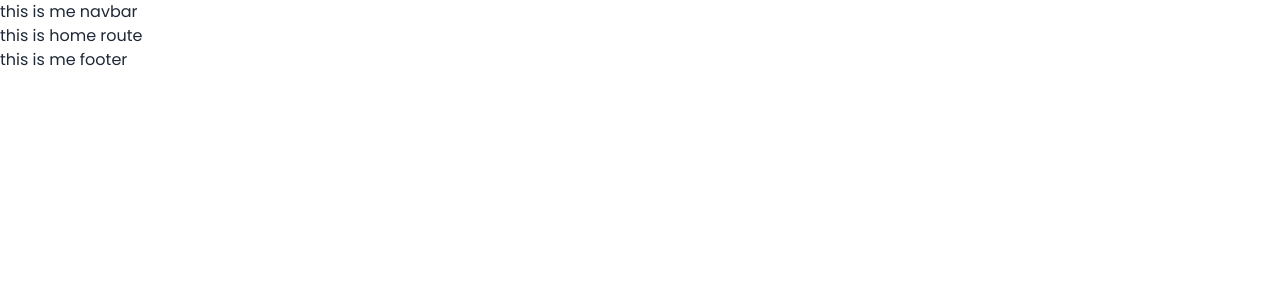
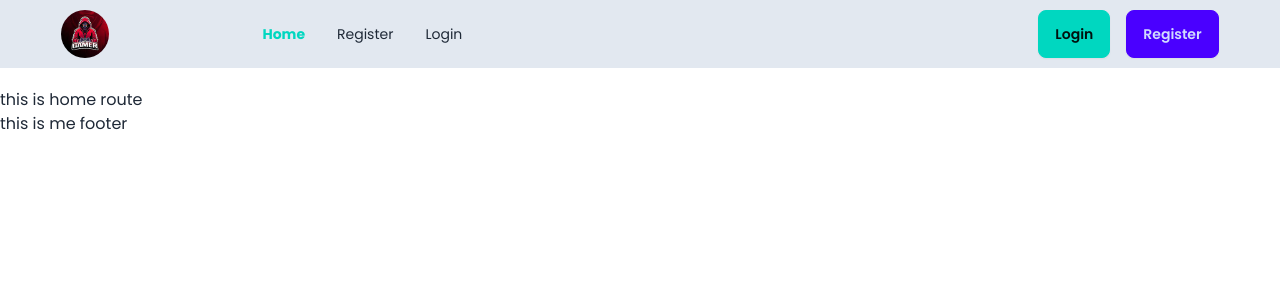
Before and after one commit to tareqahmed2/chill-gamer-client-side, a React (Vite) app: page / in a window 1280 px wide. Shown: the top 300 px of the page. Built offline with nearby package versions, Linux system fonts and the light colour scheme.

Commit message:
added navbar

```diff
--- a/package.json
+++ b/package.json
@@ -14,6 +14,7 @@
     "match-sorter": "^8.0.0",
     "react": "^18.3.1",
     "react-dom": "^18.3.1",
+    "react-icons": "^5.4.0",
     "react-router-dom": "^7.0.2",
     "sort-by": "^1.2.0"
   },
--- a/src/components/Navbar.jsx
+++ b/src/components/Navbar.jsx
@@ -1,9 +1,76 @@
 import React from "react";
+import { NavLink, useNavigate } from "react-router-dom";
+import logo from "../assets/logo.jpg";
 
 const Navbar = () => {
+  const navigate = useNavigate();
+  const links = (
+    <>
+      <li>
+        <NavLink
+          to="/"
+          className={({ isActive }) =>
+            isActive ? "text-accent font-bold" : ""
+          }
+        >
+          Home
+        </NavLink>
+      </li>
+      <li>
+        <NavLink
+          to="/register"
+          className={({ isActive }) =>
+            isActive ? "text-accent font-bold" : ""
+          }
+        >
+          Register
+        </NavLink>
+      </li>
+      <li>
+        <NavLink
+          to="/login"
+          className={({ isActive }) =>
+            isActive ? "text-accent font-bold" : ""
+          }
+        >
+          Login
+        </NavLink>
+      </li>
+    </>
+  );
+
   return (
-    <div>
-      <h2>this is me navbar</h2>
+    <div className="bg-slate-200 sticky top-0 backdrop-blur-lg z-10 mb-5">
+      <div className="navbar w-11/12 mx-auto flex justify-between">
+        <div className="navbar-start w-full md:w-1/4">
+          <img
+            className="w-12 h-12 rounded-full cursor-pointer"
+            src={logo}
+            onClick={() => navigate("/")}
+            alt=""
+          />
+          <div className="dropdown lg:hidden">
+            <label tabIndex={0} className="btn btn-ghost px-0 md:px-1"></label>
+            <ul
+              tabIndex={0}
+              className="menu menu-sm dropdown-content bg-base-100 rounded-box z-[1] mt-3 w-52 p-2 shadow"
+            >
+              {links}
+            </ul>
+          </div>
+        </div>
+
+        <div className="navbar-center hidden lg:flex">
+          <ul className="menu menu-horizontal px-0">{links}</ul>
+        </div>
+
+        <div className="navbar-end w-full">
+          <div className="flex gap-4">
+            <button className="btn btn-accent">Login</button>
+            <button className="btn btn-primary">Register</button>
+          </div>
+        </div>
+      </div>
     </div>
   );
 };
```
Also changed, not shown: src/assets/logo.jpg (added), 1 other file (tests, documents, lock files or other folders).
